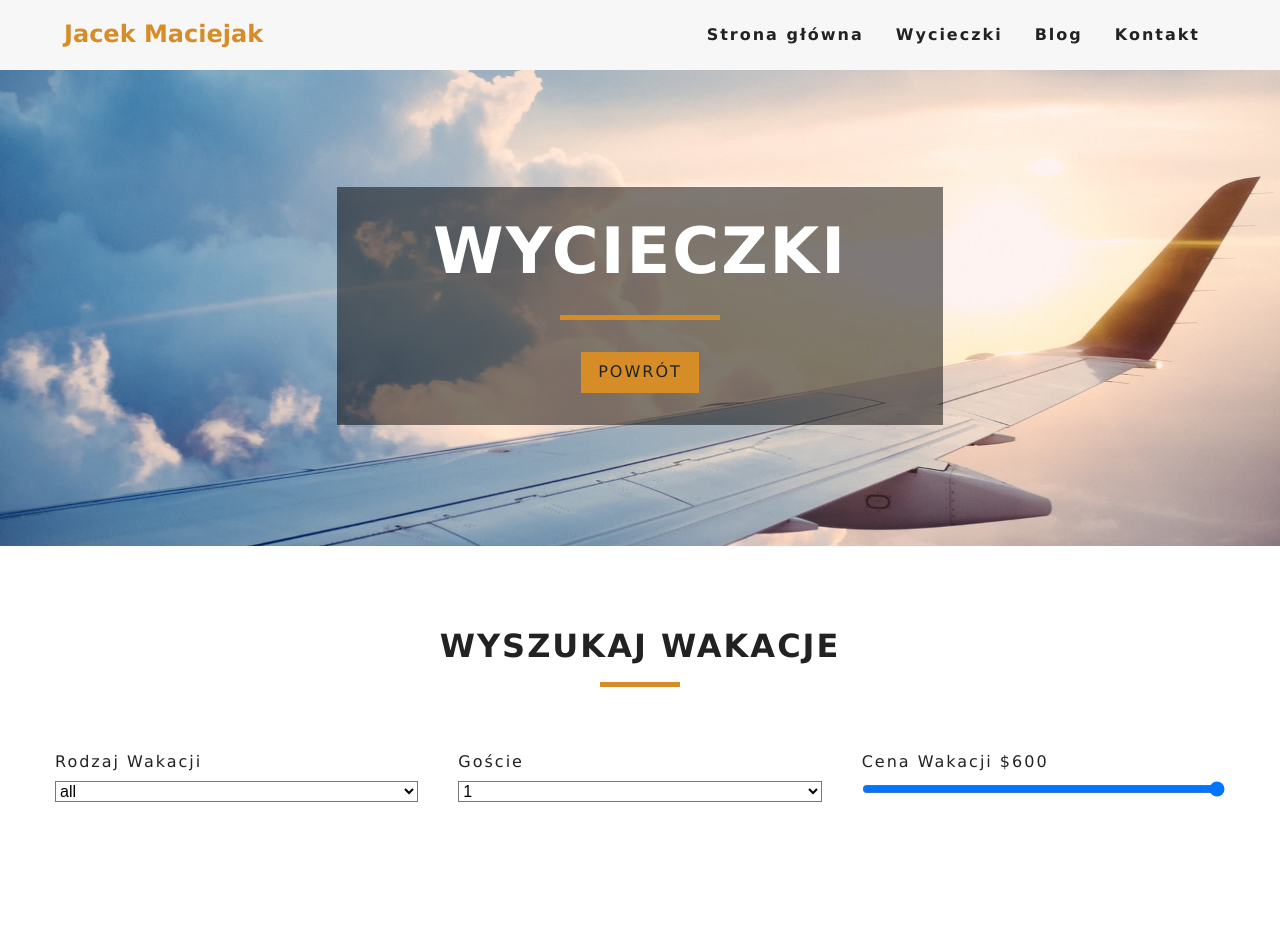
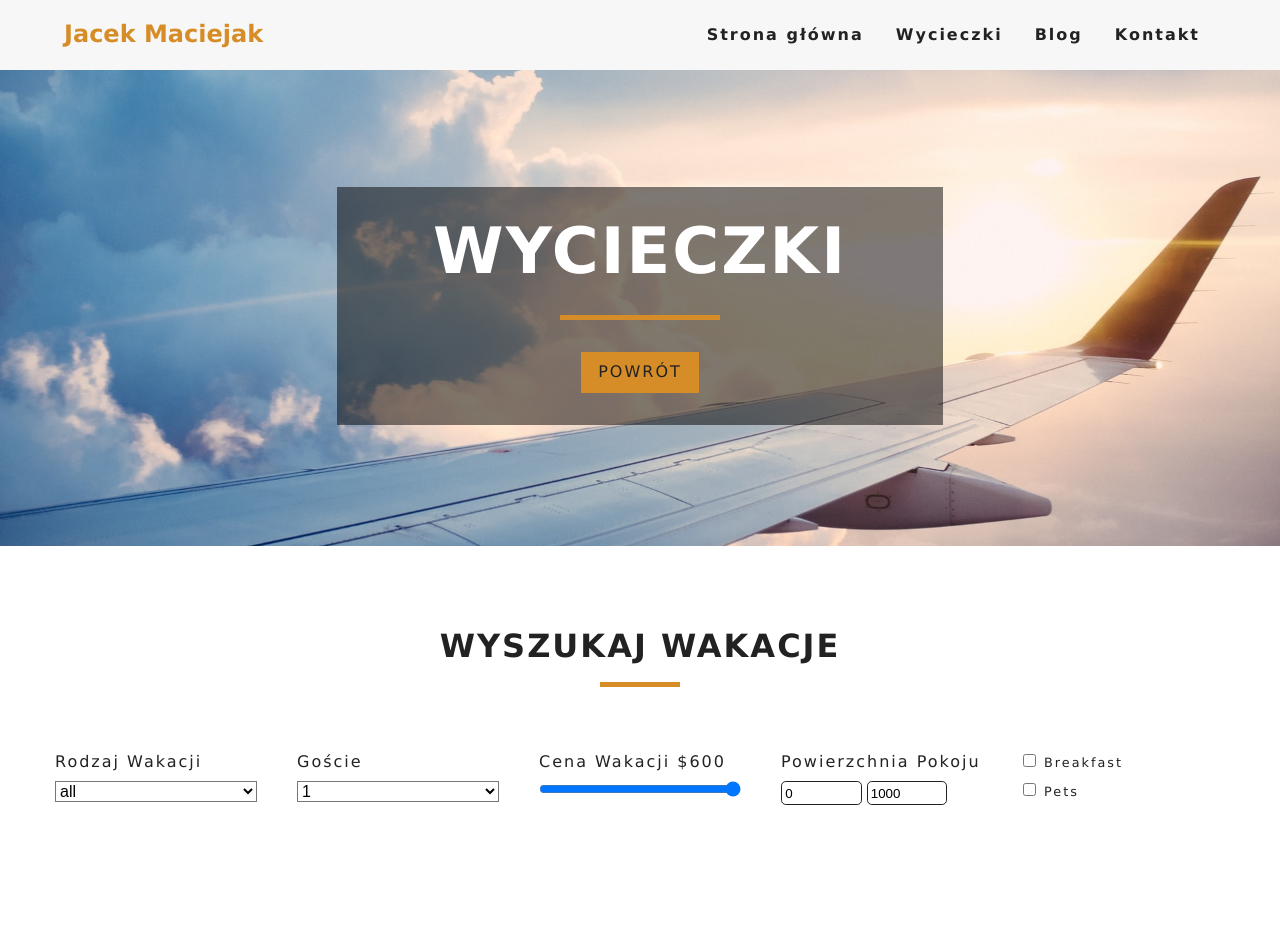
Before and after one commit to jacekmaciejak/Dream-holidays, a React (Create React App) app: page /rooms in a window 1280 px wide. Shown: the top 952 px of the page. Built offline with nearby package versions, Linux system fonts and the light colour scheme.

Commit message:
Filter by size has been added

```diff
--- a/src/components/RoomsContainer/RoomsFilter/RoomsFilter.js
+++ b/src/components/RoomsContainer/RoomsFilter/RoomsFilter.js
@@ -46,6 +46,23 @@
                     <input type="range" className="form-control" name='price' min={minPrice}
                         max={maxPrice} id='price' value={price} onChange={handleChange} />
                 </div>
+                <div className="form-group">
+                    <label htmlFor="size">powierzchnia pokoju</label>
+                    <input type="number" className="size-input" name='minSize'
+                        id='size' value={minSize} onChange={handleChange} />
+                    <input type="number" className="size-input" name='maxSize'
+                        id='size' value={maxSize} onChange={handleChange} />
+                </div>
+                <div className="form-group">
+                    <div className="single-extra">
+                        <input type="checkbox" name='breakfast' id='breakfast' checked={breakfast} onChange={handleChange} />
+                        <label htmlFor="breakfast">breakfast</label>
+                    </div>
+                    <div className="single-extra">
+                        <input type="checkbox" name='pets' id='pets' checked={pets} onChange={handleChange} />
+                        <label htmlFor="pets">pets</label>
+                    </div>
+                </div>
             </form>
         </section>
     )
--- a/src/context.js
+++ b/src/context.js
@@ -80,9 +80,10 @@
     }
     //filter by price
     tempRooms = tempRooms.filter(room => room.price <= price)
+    //filter by size
+    tempRooms = tempRooms.filter(room => room.size >= minSize && room.size <= maxSize)
 
-
-
+    //change state
     this.setState({
       sortedRooms: tempRooms
     })
```
